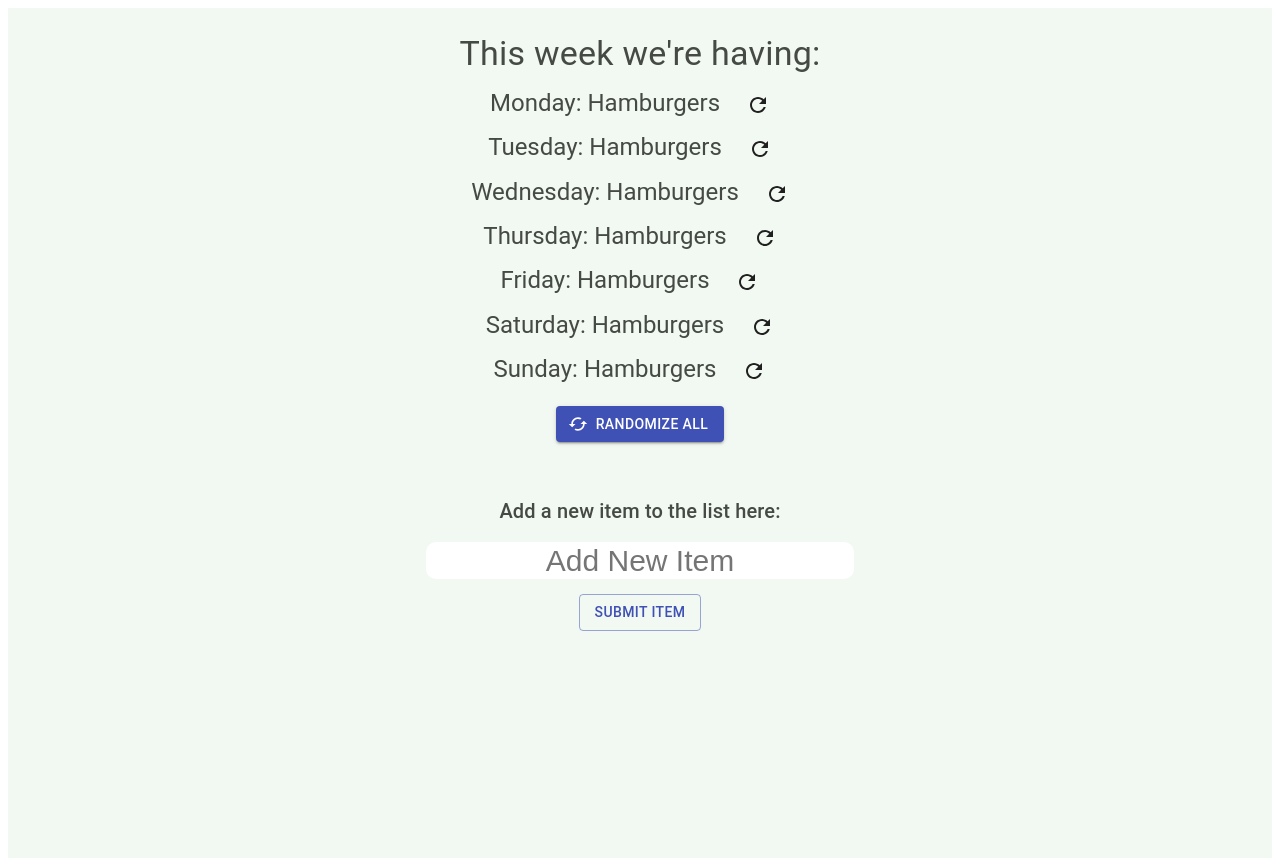
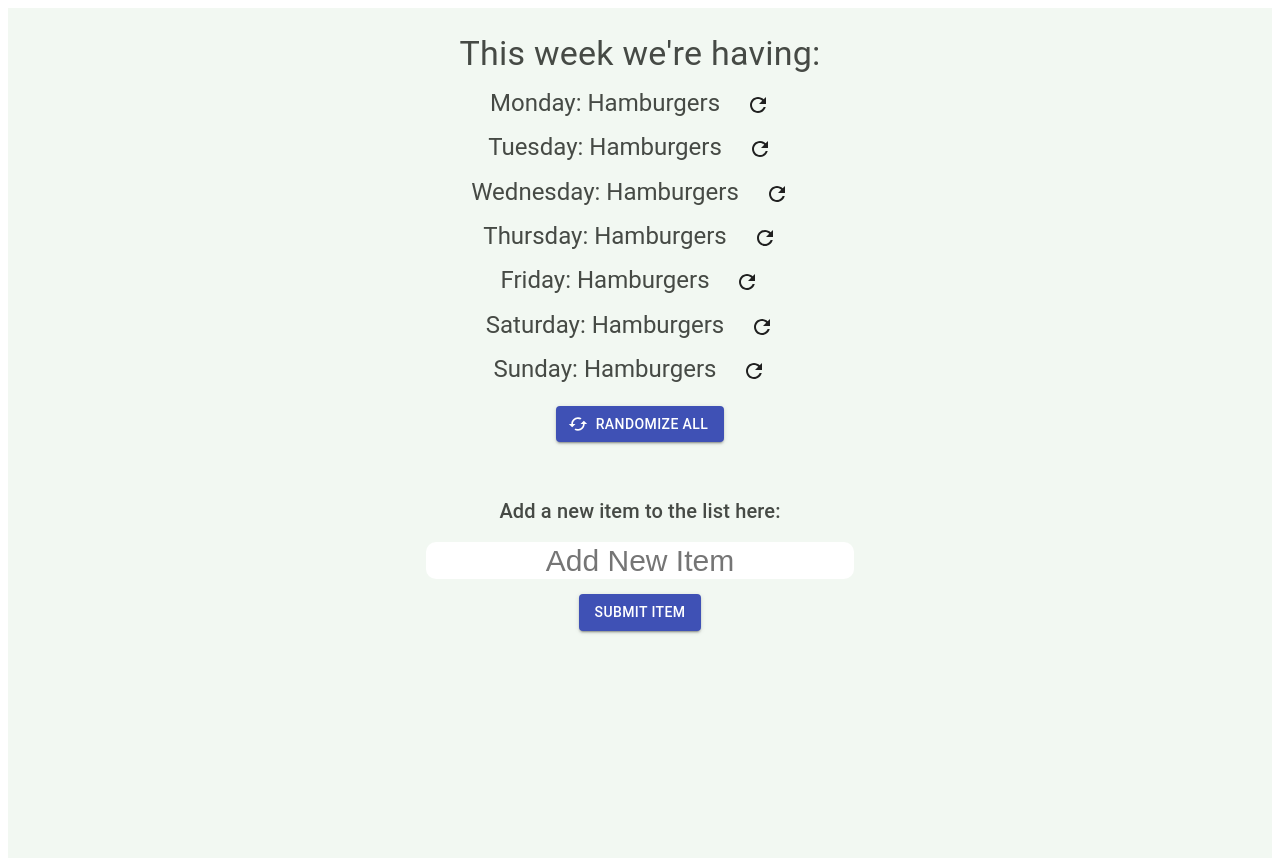
Before and after one commit to Trevor2492/meal-prep, a React (Create React App) app: page / in a window 1280 px wide. Built offline with nearby package versions, Linux system fonts and the light colour scheme.

Commit message:
added button styling

```diff
--- a/src/NewInput.js
+++ b/src/NewInput.js
@@ -40,7 +40,7 @@ const NewInput = () => {
           fontSize: "30px",
         }}
       />
-      <Button variant="outlined" color="primary" onClick={() => handleClick()}>
+      <Button variant="contained" color="primary" onClick={() => handleClick()}>
         Submit Item
       </Button>
     </div>
```
